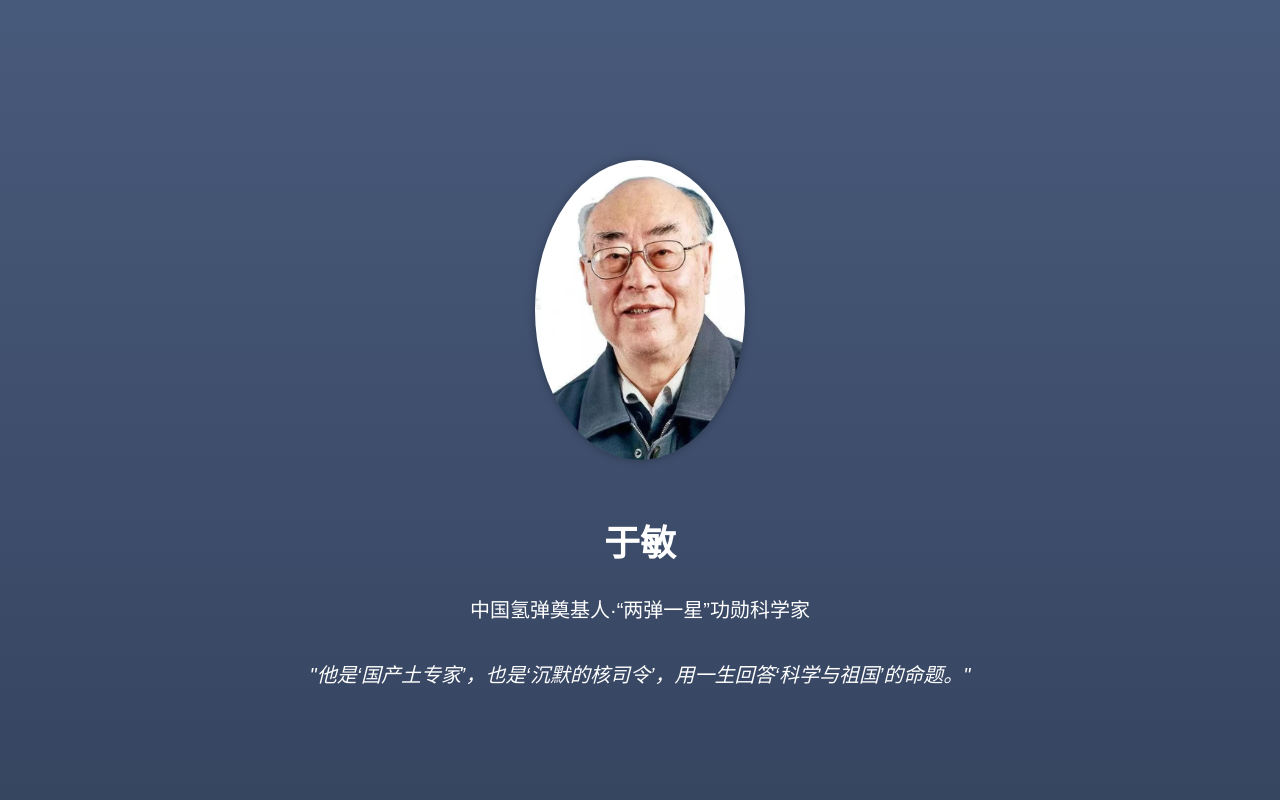
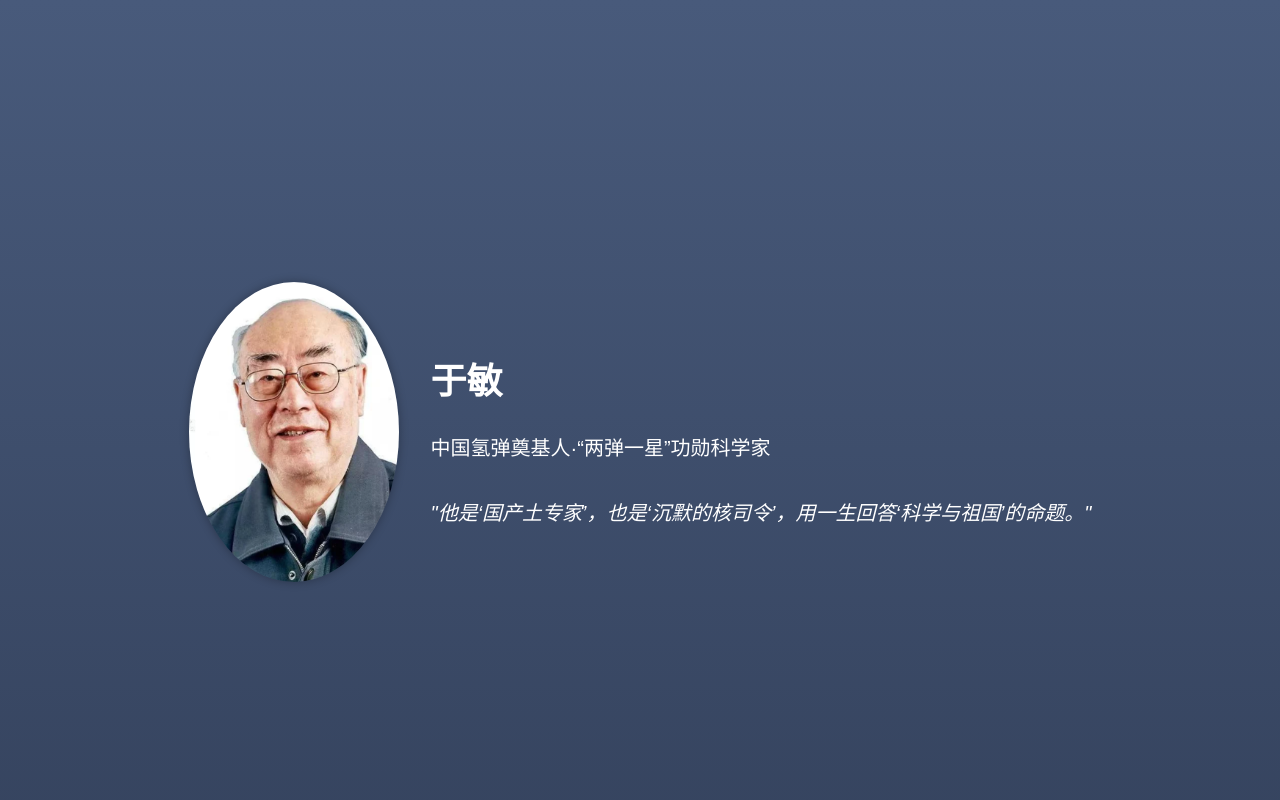
Before and after one commit to cyx0118/yumin, a plain HTML site: page index.html in a window 1280 px wide. Shown: the top 800 px of the page. Drawn offline with Linux system fonts and the light colour scheme.

Commit message:
Update index.html

```diff
--- a/index.html
+++ b/index.html
@@ -19,21 +19,26 @@
             background: linear-gradient(to bottom, #485a7b, #35435e);
             height: 100vh;
             display: flex;
-            flex-direction: column;
+            flex-direction: row; /* 修改为水平布局 */
             justify-content: center;
             align-items: center;
             color: white;
             padding: 32px;
         }
 
-       img {
+       .cover-section img {
             border-radius: 50%;
-            margin-bottom: 24px;
             box-shadow: 0 0 10px rgba(0, 0, 0, 0.3);
-            /* 添加以下两行来限制图片大小 */
             max-width: 100%;
             max-height: 300px;
             object-fit: cover;
+            margin-right: 32px; /* 图片右侧添加间距 */
+        }
+
+       .cover-section .text-container {
+            display: flex;
+            flex-direction: column;
+            justify-content: center;
         }
 
        .cover-section h1 {
@@ -171,9 +176,11 @@
     <!-- 封面模块 -->
     <section class="cover-section">
         <img src="images/yumin-photo.jpg" alt="于敏">
-        <h1>于敏</h1>
-        <p>中国氢弹奠基人·“两弹一星”功勋科学家</p>
-        <p class="italic">"他是‘国产土专家’，也是‘沉默的核司令’，用一生回答‘科学与祖国’的命题。"</p>
+        <div class="text-container">
+            <h1>于敏</h1>
+            <p>中国氢弹奠基人·“两弹一星”功勋科学家</p>
+            <p class="italic">"他是‘国产土专家’，也是‘沉默的核司令’，用一生回答‘科学与祖国’的命题。"</p>
+        </div>
     </section>
 
     <!-- 生平与成就模块 -->
@@ -244,7 +251,7 @@
 
     <!-- 页脚模块 -->
     <footer>
-        <p>致敬中国核工业先驱·于敏 | 制作：XXX | 2025年5月 | 资料来源：中国工程学院官网、《两弹一星功勋人物传》</p>
+        <p>致敬中国核工业先驱·于敏 | 制作：蔡宇翔 | 2025年5月 | 资料来源：中国工程学院官网、《两弹一星功勋人物传》</p>
     </footer>
 </body>
 
```
